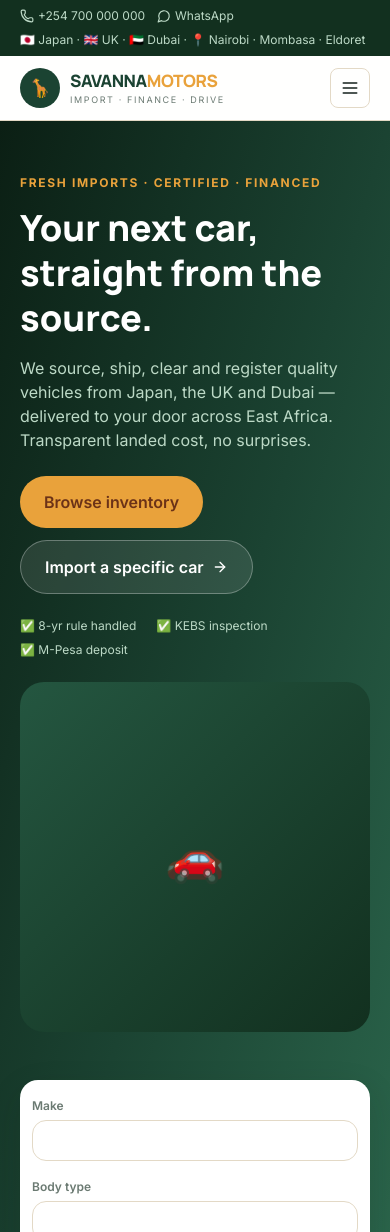
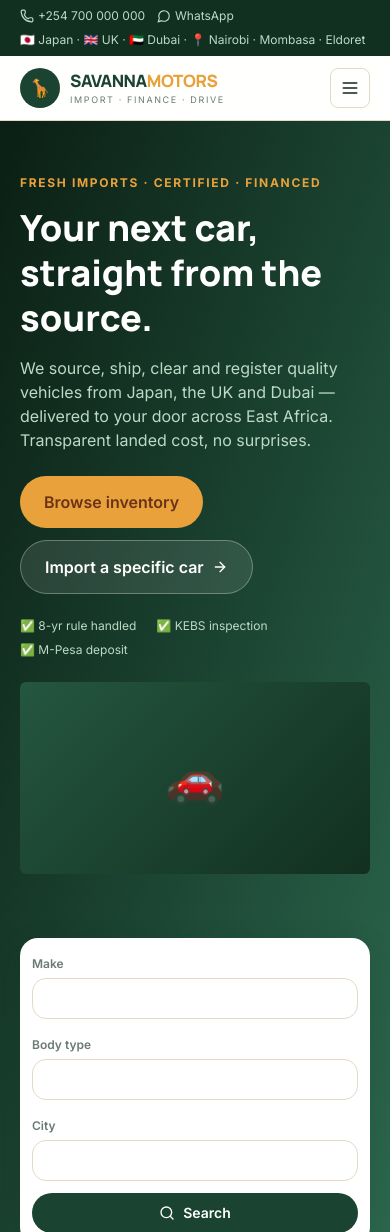
Before and after one commit to ismahdeismail-beep/SAVANNA-MOTORS, a Next.js app: page / in a window 390 px wide. Shown: the top 1232 px of the page. Built offline with nearby package versions, Linux system fonts and the light colour scheme.

Commit message:
feat: responsive hero image on mobile, car placeholder fluid

```diff
--- a/app/page.tsx
+++ b/app/page.tsx
@@ -48,8 +48,8 @@ export default function HomePage() {
             </div>
           </div>
 
-          <div className="car-ph lg:block aspect-square rounded-3xl bg-savanna-50 flex items-center justify-center">
-            <span className="text-4xl text-savanna-300">🚗</span>
+          <div className="car-ph w-full h-48 rounded-md bg-savanna-50 flex items-center justify-center mb-4">
+            <span className="text-3xl text-savanna-300">🚗</span>
           </div>
         </Container>
 
```
